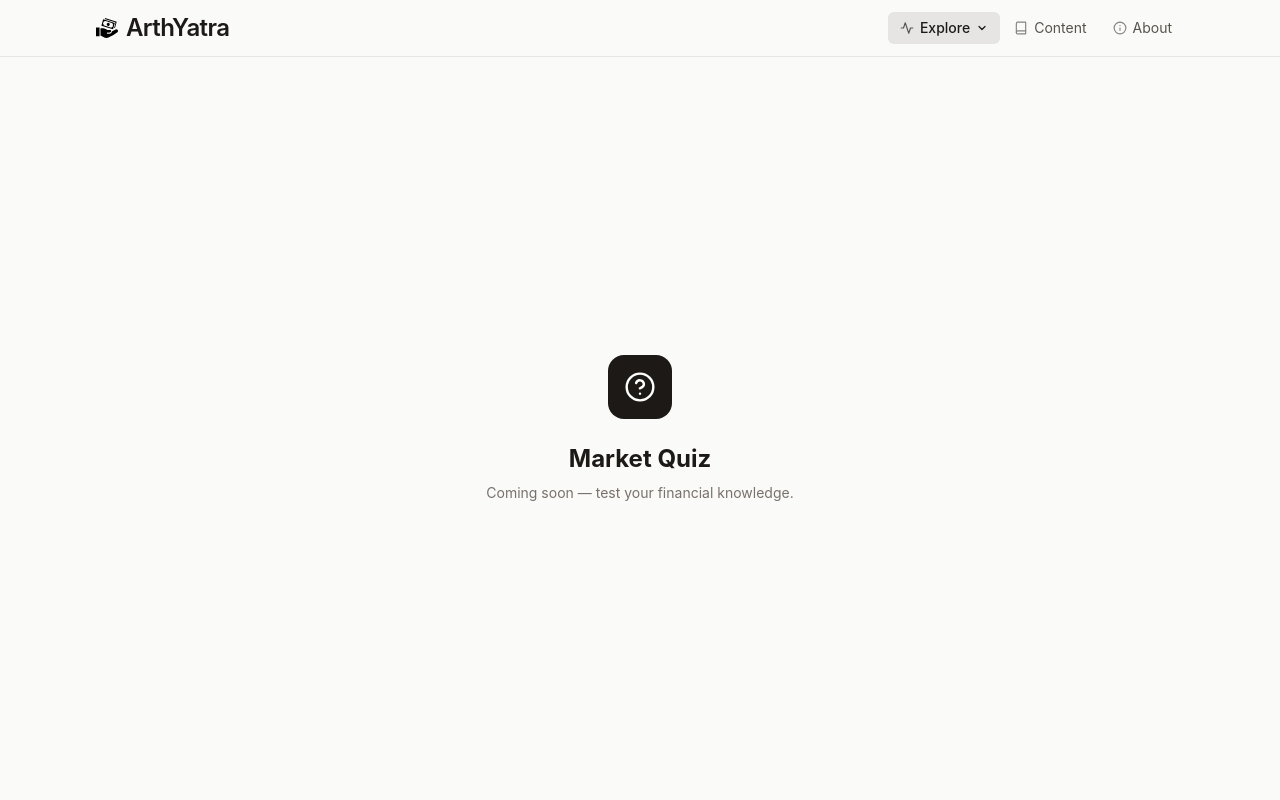
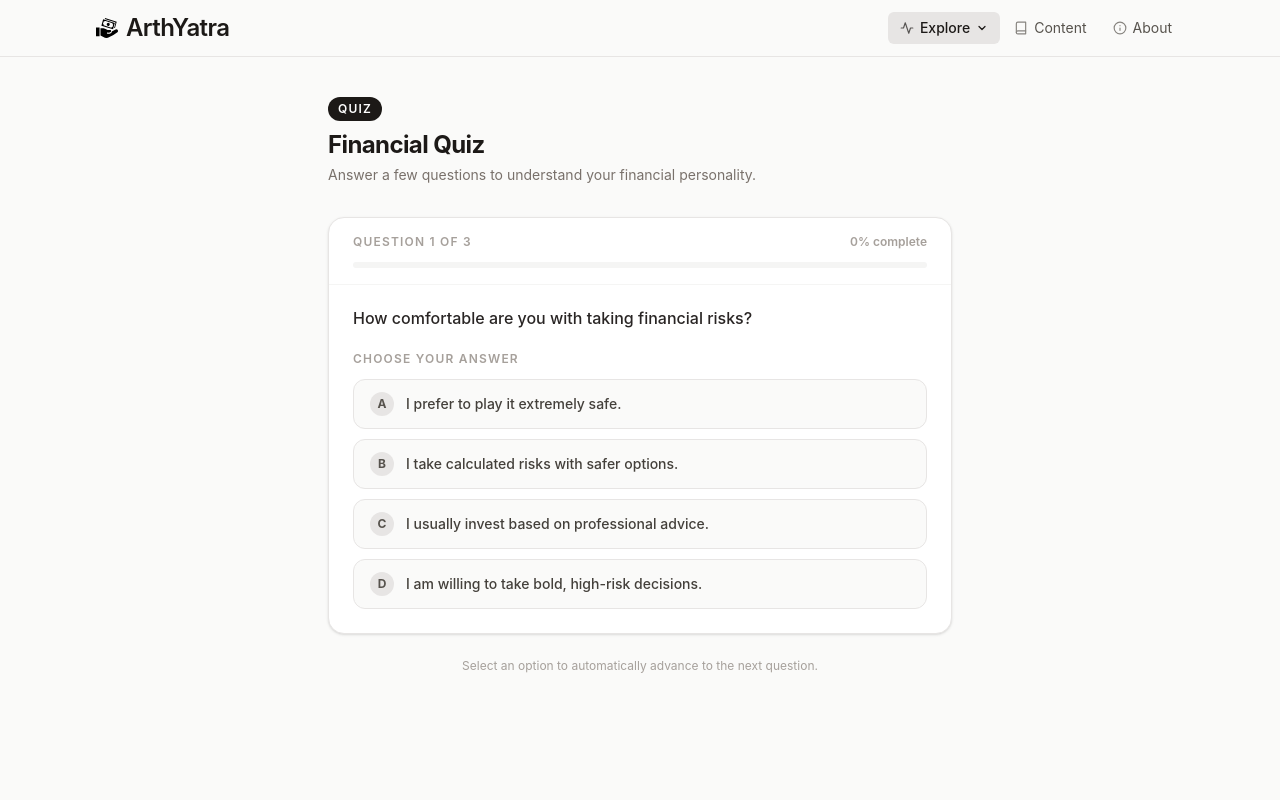
Before and after one commit to DE-IGNIS/arthyatra, a React (Vite) app in the folder client/: page /financial-quiz in a window 1280 px wide. Shown: the top 800 px of the page. Built offline with nearby package versions, Linux system fonts and the light colour scheme.

Commit message:
Small demo version of FinancialQuiz

```diff
--- a/client/src/pages/FinancialQuiz.jsx
+++ b/client/src/pages/FinancialQuiz.jsx
@@ -1,29 +1,284 @@
+import { useState } from "react";
+
+const questions = [
+  {
+    id: "1",
+    question: "How comfortable are you with taking financial risks?",
+    options: [
+      {
+        q_id: "A",
+        score: 1,
+        option: "I prefer to play it extremely safe.",
+      },
+      {
+        q_id: "B",
+        score: 2,
+        option: "I take calculated risks with safer options.",
+      },
+      {
+        q_id: "C",
+        score: 3,
+        option: "I usually invest based on professional advice.",
+      },
+      {
+        q_id: "D",
+        score: 5,
+        option: "I am willing to take bold, high-risk decisions.",
+      },
+    ],
+  },
+  {
+    id: "2",
+    question:
+      "How long are you willing to wait to see returns on your investment?",
+    options: [
+      {
+        q_id: "A",
+        score: 1,
+        option: "I am comfortable waiting several years if needed.",
+      },
+      {
+        q_id: "B",
+        score: 2,
+        option: "I can wait, but I may lose patience over time.",
+      },
+      {
+        q_id: "C",
+        score: 3,
+        option: "I prefer investments that provide quicker returns.",
+      },
+      {
+        q_id: "D",
+        score: 5,
+        option: "I want fast results and dislike waiting.",
+      },
+    ],
+  },
+  {
+    id: "3",
+    question: "When making financial decisions, what approach do you prefer?",
+    options: [
+      {
+        q_id: "A",
+        score: 1,
+        option: "I seek expert advice and also do my own research.",
+      },
+      {
+        q_id: "B",
+        score: 2,
+        option: "I listen to advice but decide independently.",
+      },
+      {
+        q_id: "C",
+        score: 3,
+        option: "I rely heavily on expert recommendations.",
+      },
+      {
+        q_id: "D",
+        score: 5,
+        option: "I trust my own judgment over external advice.",
+      },
+    ],
+  },
+];
+
+function getScoreProfile(score) {
+  if (score <= 5)
+    return {
+      label: "Conservative",
+      description:
+        "You prefer stability and safety in your financial decisions.",
+      color: "bg-emerald-100 text-emerald-800",
+    };
+  if (score <= 9)
+    return {
+      label: "Moderate",
+      description: "You balance risk and reward with a thoughtful approach.",
+      color: "bg-sky-100 text-sky-800",
+    };
+  return {
+    label: "Aggressive",
+    description:
+      "You embrace risk and aim for high returns in your investments.",
+    color: "bg-amber-100 text-amber-800",
+  };
+}
+
 function FinancialQuiz() {
+  const [quiz_score, setQuizScore] = useState(0);
+  const [quiz_end, setQuizEnd] = useState(false);
+  const [count, setCount] = useState(1);
+
+  const handleOption = (e) => {
+    var option = e.target.value;
+
+    if (count === 3) {
+      setQuizEnd(true);
+    }
+
+    switch (option) {
+      case "A":
+        console.log(option);
+        setCount((prev) => prev + 1);
+        setQuizScore((prev) => prev + 1);
+        return;
+      case "B":
+        console.log(option);
+        setCount((prev) => prev + 1);
+        setQuizScore((prev) => prev + 2);
+        return;
+      case "C":
+        console.log(option);
+        setCount((prev) => prev + 1);
+        setQuizScore((prev) => prev + 3);
+        return;
+      case "D":
+        console.log(option);
+        setCount((prev) => prev + 1);
+        setQuizScore((prev) => prev + 5);
+        return;
+    }
+  };
+
+  const currentQuestion = questions[count - 1];
+  const profile = getScoreProfile(quiz_score);
+
   return (
-    <div className="min-h-[calc(100vh-56px)] bg-stone-50 flex items-center justify-center px-4">
-      <div className="text-center">
-        <div className="w-16 h-16 rounded-2xl bg-stone-900 flex items-center justify-center mx-auto mb-6">
-          <svg
-            width="32"
-            height="32"
-            viewBox="0 0 24 24"
-            fill="none"
-            stroke="white"
-            strokeWidth="1.8"
-            strokeLinecap="round"
-            strokeLinejoin="round"
-          >
-            <circle cx="12" cy="12" r="10" />
-            <path d="M9.09 9a3 3 0 0 1 5.83 1c0 2-3 3-3 3" />
-            <line x1="12" y1="17" x2="12.01" y2="17" />
-          </svg>
+    <main className="min-h-screen bg-stone-50">
+      <div className="max-w-2xl mx-auto px-4 sm:px-6 py-10">
+        <div className="mb-8">
+          <div className="flex items-center gap-2 mb-1">
+            <span className="inline-flex items-center px-2.5 py-1 rounded-full text-xs font-semibold tracking-widest uppercase bg-stone-900 text-white">
+              Quiz
+            </span>
+          </div>
+          <h1 className="text-2xl font-bold text-stone-900 tracking-tight mt-2">
+            Financial Quiz
+          </h1>
+          <p className="text-sm text-stone-500 mt-1">
+            Answer a few questions to understand your financial personality.
+          </p>
         </div>
-        <h1 className="text-2xl font-bold text-stone-900 mb-2">Market Quiz</h1>
-        <p className="text-sm text-stone-500">
-          Coming soon — test your financial knowledge.
-        </p>
+
+        {quiz_end ? (
+          <div className="bg-white border border-stone-200 rounded-2xl shadow-sm overflow-hidden">
+            <div className="px-6 py-5 border-b border-stone-100 flex items-center gap-3">
+              <span className="inline-flex items-center px-3 py-1 rounded-full text-xs font-semibold tracking-widest uppercase bg-stone-900 text-white">
+                Results
+              </span>
+            </div>
+
+            <div className="px-6 py-8 flex flex-col items-center text-center gap-4">
+              <div className="w-20 h-20 rounded-full bg-stone-900 flex items-center justify-center shadow-sm">
+                <span className="text-2xl font-bold text-white">
+                  {quiz_score}
+                </span>
+              </div>
+
+              <div>
+                <p className="text-xs font-semibold text-stone-400 uppercase tracking-widest mb-1">
+                  Your Score
+                </p>
+                <span
+                  className={`inline-flex items-center px-3 py-1 rounded-full text-xs font-semibold tracking-wide ${profile.color}`}
+                >
+                  {profile.label} Investor
+                </span>
+              </div>
+
+              <p className="text-sm text-stone-600 max-w-sm leading-relaxed mt-1">
+                {profile.description}
+              </p>
+
+              <div className="w-full max-w-xs mt-2">
+                <div className="flex justify-between text-xs text-stone-400 mb-1.5">
+                  <span>Conservative</span>
+                  <span>Aggressive</span>
+                </div>
+                <div className="h-2 rounded-full bg-stone-100 overflow-hidden">
+                  <div
+                    className="h-full rounded-full bg-stone-900 transition-all duration-500"
+                    style={{
+                      width: `${Math.min((quiz_score / 15) * 100, 100)}%`,
+                    }}
+                  />
+                </div>
+              </div>
+            </div>
+
+            <div className="px-6 pb-6 flex justify-center">
+              <button
+                onClick={() => {
+                  setQuizScore(0);
+                  setQuizEnd(false);
+                  setCount(1);
+                }}
+                className="px-5 py-2.5 rounded-xl bg-stone-900 text-white text-sm font-semibold hover:bg-stone-700 transition-colors duration-150 cursor-pointer"
+              >
+                Retake Quiz
+              </button>
+            </div>
+          </div>
+        ) : (
+          <div className="bg-white border border-stone-200 rounded-2xl shadow-sm overflow-hidden">
+            <div className="px-6 py-4 border-b border-stone-100">
+              <div className="flex items-center justify-between mb-3">
+                <span className="text-xs font-semibold text-stone-400 uppercase tracking-widest">
+                  Question {count} of {questions.length}
+                </span>
+                <span className="text-xs font-semibold text-stone-400">
+                  {Math.round(((count - 1) / questions.length) * 100)}% complete
+                </span>
+              </div>
+              <div className="h-1.5 rounded-full bg-stone-100 overflow-hidden">
+                <div
+                  className="h-full rounded-full bg-stone-900 transition-all duration-300"
+                  style={{
+                    width: `${((count - 1) / questions.length) * 100}%`,
+                  }}
+                />
+              </div>
+            </div>
+
+            <div className="px-6 py-5">
+              <p className="text-stone-800 text-base font-medium leading-relaxed">
+                {currentQuestion.question}
+              </p>
+            </div>
+
+            <div className="px-6 pb-6">
+              <p className="text-xs font-semibold text-stone-400 uppercase tracking-widest mb-3">
+                Choose your answer
+              </p>
+              <div className="flex flex-col gap-2.5">
+                {currentQuestion.options.map((opt) => (
+                  <button
+                    key={opt.q_id}
+                    value={opt.q_id}
+                    onClick={handleOption}
+                    type="button"
+                    className="group flex items-center gap-3 w-full text-left px-4 py-3 rounded-xl border border-stone-200 bg-stone-50 text-stone-700 text-sm font-medium hover:border-stone-400 hover:bg-stone-100 transition-all duration-150 cursor-pointer"
+                  >
+                    <span className="shrink-0 w-6 h-6 rounded-full bg-stone-200 text-stone-600 group-hover:bg-stone-300 flex items-center justify-center text-xs font-bold pointer-events-none">
+                      {opt.q_id}
+                    </span>
+                    <span className="leading-snug pointer-events-none">
+                      {opt.option}
+                    </span>
+                  </button>
+                ))}
+              </div>
+            </div>
+          </div>
+        )}
+
+        {!quiz_end && (
+          <p className="text-center text-xs text-stone-400 mt-6">
+            Select an option to automatically advance to the next question.
+          </p>
+        )}
       </div>
-    </div>
+    </main>
   );
 }
 
```
